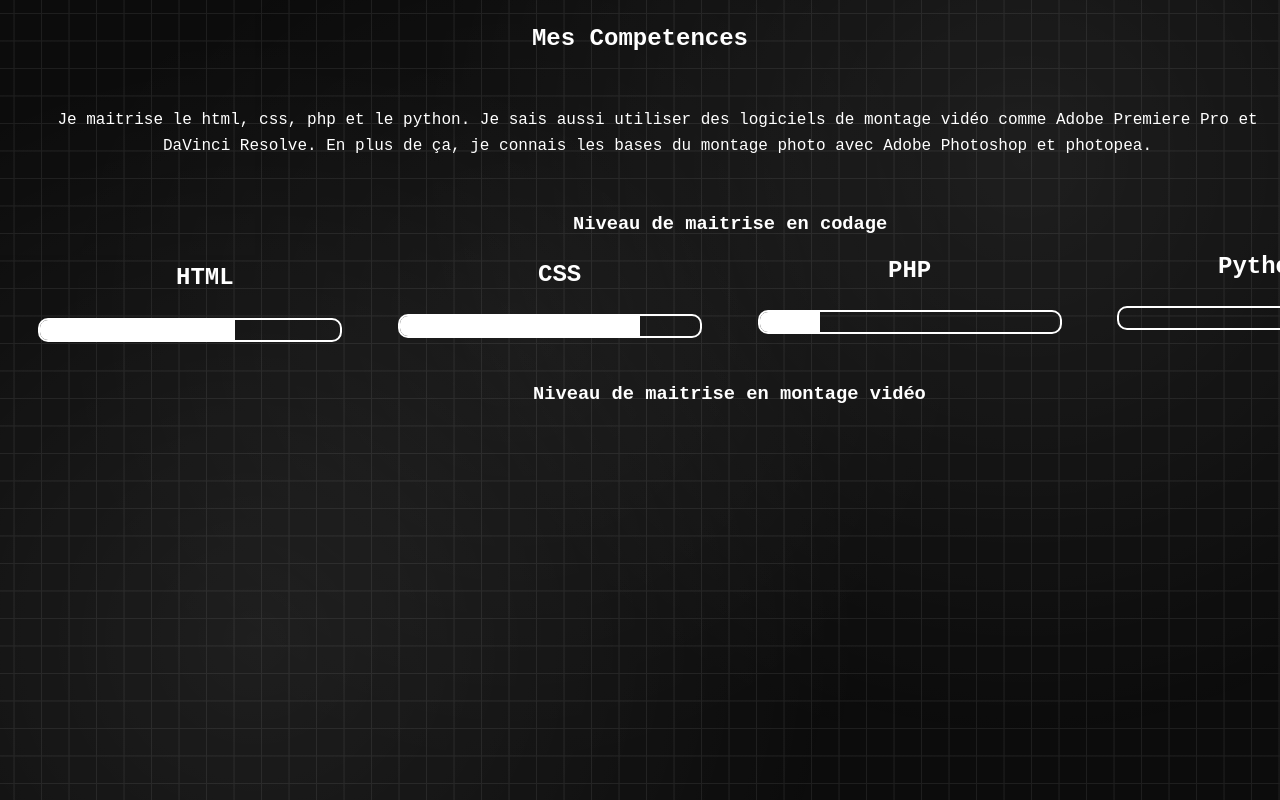
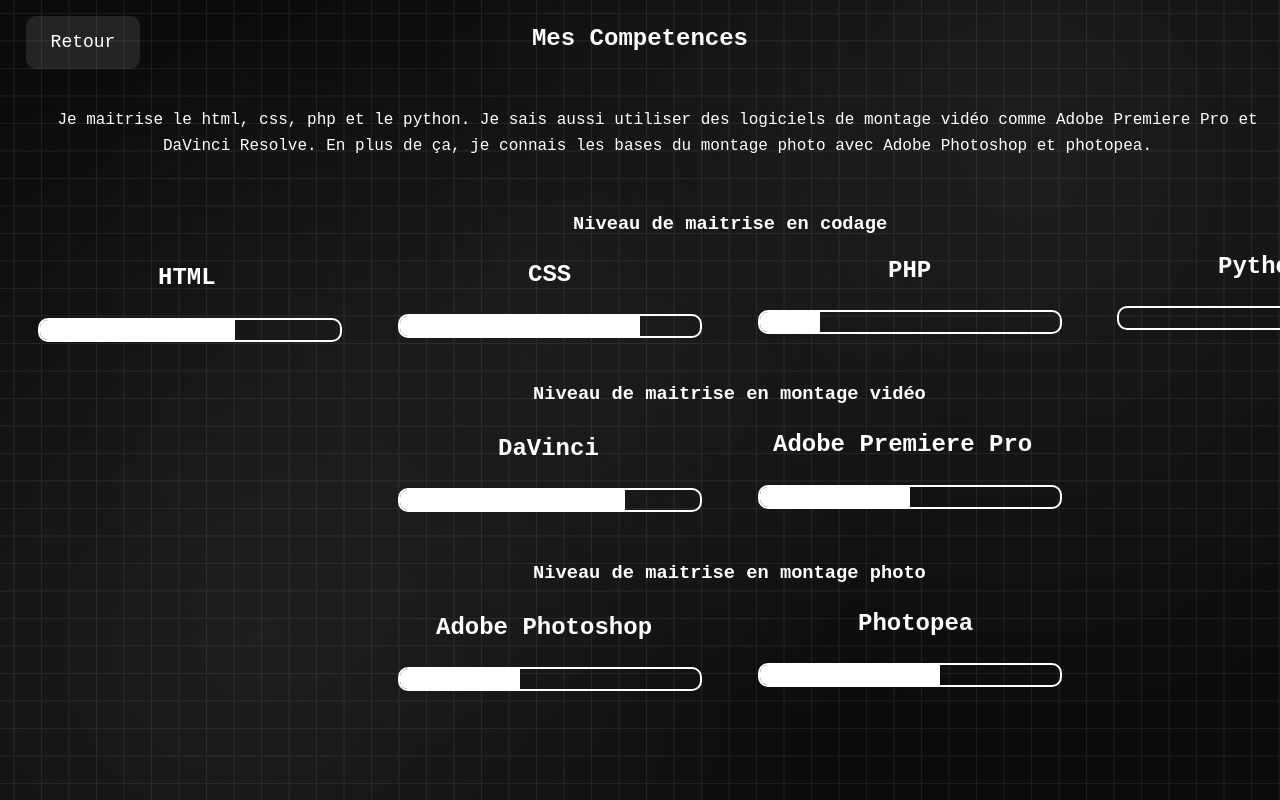
Before and after one commit to TomyLeMytho/Portfolio, a plain HTML site: page Competences.html in a window 1280 px wide. Shown: the top 800 px of the page. Drawn offline with Linux system fonts and the light colour scheme.

Commit message:
Competences 3

```diff
--- a/Competences.css
+++ b/Competences.css
@@ -42,12 +42,13 @@
 .HTML {
     font-family: 'Courier New', Courier, monospace;
     color: white;
-    margin-left: 168px;
+    margin-left: 150px;
     margin-top: 0px;
     text-align: left;
     animation: apparition 2s ease-out 0.5s both;
 
 }
+
 .progress-bar {
     margin-top: 10px;
     margin-left: 30px;
@@ -71,7 +72,7 @@
     font-family: 'Courier New', Courier, monospace;
     border-radius: 5px;
     color: white;
-    margin-left: 530px;
+    margin-left: 520px;
     margin-top: -106px;
     text-align: left;
     animation: apparition 2s ease-out 0.5s both;
@@ -205,6 +206,192 @@
 
 }
 
+.Davinci {
+    font-family: 'Courier New', Courier, monospace;
+    color: white;
+    margin-left: 490px;
+    margin-top: 0px;
+    text-align: left;
+    animation: apparition 2s ease-out 0.5s both;
+
+}
+
+.progress-bar-Davinci {
+    margin-top: 10px;
+    margin-left: 390px;
+    width: 300px;
+    height: 20px;
+    border: 2px solid white;
+    background-color: transparent;
+    border-radius: 10px;
+    overflow: hidden;
+    animation: apparition 2s ease-out 0.5s both;
+}
+
+.progress-fill-Davinci {
+    height: 100%;
+    background-color: white;
+    transition: width 0.4s ease;
+    animation: fillBar-Davinci 2s ease forwards;
+}
+@keyframes fillBar-Davinci {
+  from {
+    width: 0%;
+  }
+  to {
+    width: 75%;
+  }
+}
+.premierepro {
+    font-family: 'Courier New', Courier, monospace;
+    border-radius: 5px;
+    color: white;
+    margin-left: 765px;
+    margin-top: -106px;
+    text-align: left;
+    animation: apparition 2s ease-out 0.5s both;
+
+}
+.progress-bar-premierepro {
+    margin-top: 10px;
+    margin-left: 750px;
+    width: 300px;
+    height: 20px;
+    border: 2px solid white;
+    background-color: transparent;
+    border-radius: 10px;
+    overflow: hidden;
+    animation: apparition 2s ease-out 0.5s both;
+}
+.progress-fill-premierepro {
+    height: 100%;
+    background-color: white;
+    transition: width 0.4s ease;
+    animation: fillBar-premierepro 2s ease forwards;
+}
+@keyframes fillBar-premierepro {
+  from {
+    width: 0%;
+  }
+  to {
+    width: 50%;
+  }
+}
+
+.Maitrise3 {
+    font-family: 'Courier New', Courier, monospace;
+    color: white;
+    margin-left: 525px;
+    margin-top: 50px;
+    text-align: left;
+    animation: apparition 2s ease-out 0.5s both;
+
+}
+.photoshop {
+    font-family: 'Courier New', Courier, monospace;
+    border-radius: 5px;
+    color: white;
+    margin-left: 428px;
+    margin-top: 10px;
+    text-align: left;
+    animation: apparition 2s ease-out 0.5s both;
+
+}
+.progress-bar-photoshop {
+    margin-top: 20px;
+    margin-left: 390px;
+    width: 300px;
+    height: 20px;
+    border: 2px solid white;
+    background-color: transparent;
+    border-radius: 10px;
+    overflow: hidden;
+    animation: apparition 2s ease-out 0.5s both;
+}
+.progress-fill-photoshop {
+    height: 100%;
+    background-color: white;
+    transition: width 0.4s ease;
+    animation: fillBar-photoshop 2s ease forwards;
+}
+
+@keyframes fillBar-photoshop {
+  from {
+    width: 0%;
+  }
+  to {
+    width: 40%;
+  }
+}
+
+.photopea {
+    font-family: 'Courier New', Courier, monospace;
+    border-radius: 5px;
+    color: white;
+    margin-left: 850px;
+    margin-top: -106px;
+    text-align: left;
+    animation: apparition 2s ease-out 0.5s both;
+
+}
+.progress-bar-photopea {
+    margin-top: 0px;
+    margin-left: 750px;
+    width: 300px;
+    height: 20px;
+    border: 2px solid white;
+    background-color: transparent;
+    border-radius: 10px;
+    overflow: hidden;
+    animation: apparition 2s ease-out 0.5s both;
+}
+.progress-fill-photopea {
+    height: 100%;
+    background-color: white;
+    transition: width 0.4s ease;
+    animation: fillBar-photopea 2s ease forwards;
+}
+
+@keyframes fillBar-photopea {
+  from {
+    width: 0%;
+  }
+  to {
+    width: 60%;
+  }
+}
+
+.Retour {
+    position: fixed;
+    top: 2%;
+    left: 2%;
+    font-family: 'Courier New', Courier, monospace;
+    display: inline-block;
+    padding: 12px 25px;
+    background: rgb(255, 255, 255, 0.1);
+    color: rgb(255, 255, 255);
+    border-radius: 10px;
+    text-decoration: none;
+    font-size: 18px;
+    transition: 0.3s ease;
+    animation: bouton 2s ease-out 0.5s both;
+}
+
+.Retour:hover {
+    background: rgba(255, 255, 255, 0.633);
+
+}
+
+@keyframes bouton{
+            from {
+                opacity: 0;
+                transform: translateY(-50px);
+            }
+            to {
+                opacity: 1;
+                transform: translateY(0);
+            }
+        }
 body {
             font-family: 'Space Mono', monospace;
             --color: #1e1e1e;
--- a/Competences.html
+++ b/Competences.html
@@ -17,21 +17,21 @@
         Adobe Photoshop et photopea.
     </p>
 </div>
-</div>
     <div class="Maitrise">
     <h3>Niveau de maitrise en codage</h3>
-</div>
 </div>
     <div class="HTML">
     <h2>HTML</h2>
 </div>
+
 <div class="progress-bar">
-  <div class="progress-fill" style="width: 80;"></div>
-</div>
+  <div class="progress-fill" style="width: 80;">
+  </div>
 </div>
     <div class="css">
     <h2>CSS</h2>
 </div>
+
 <div class="progress-bar-css">
   <div class="progress-fill-css" style="width: 80;"></div>
 </div>
@@ -39,6 +39,7 @@
     <div class="php">
     <h2>PHP</h2>
 </div>
+
 <div class="progress-bar-php">
   <div class="progress-fill-php" style="width: 80;"></div>
 </div>
@@ -46,6 +47,7 @@
     <div class="python">
     <h2>Python</h2>
 </div>
+
 <div class="progress-bar-python">
   <div class="progress-fill-python" style="width: 80;"></div>
 </div>
@@ -53,14 +55,49 @@
     <div class="Maitrise2">
     <h3>Niveau de maitrise en montage vidéo</h3>
 </div>
+
+<div class="Davinci">
+    <h2>DaVinci</h2>
 </div>
 
+<div class="progress-bar-Davinci">
+  <div class="progress-fill-Davinci" style="width: 80;"></div>
+</div>
+</div>
 
+<div class="premierepro">
+    <h2>Adobe Premiere Pro</h2>
+</div>
 
+<div class="progress-bar-premierepro">
+  <div class="progress-fill-premierepro" style="width: 80;"></div>
+</div>
+</div>
 
+<div class="Maitrise3">
+    <h3>Niveau de maitrise en montage photo</h3>
+</div>
 </section>
 
+<div class="photoshop">
+    <h2>Adobe Photoshop</h2>
+</div>
 
+<div class="progress-bar-photoshop">
+  <div class="progress-fill-photoshop" style="width: 80;"></div>
+</div>
+</div>
+
+<div class="photopea">
+    <h2>Photopea</h2>
+</div>
+
+<div class="progress-bar-photopea">
+  <div class="progress-fill-photopea" style="width: 80;"></div>
+</div>
+</div>
+
+<a href="index.html" class="Retour">Retour</a>
 </head>
 <body>
 </body>
--- a/SurMoi.css
+++ b/SurMoi.css
@@ -91,7 +91,7 @@
 @keyframes bouton{
             from {
                 opacity: 0;
-                transform: translateY(50px);
+                transform: translateY(-50px);
             }
             to {
                 opacity: 1;
```
Also changed, not shown: SurMoi.html (+1 -1 lines).
